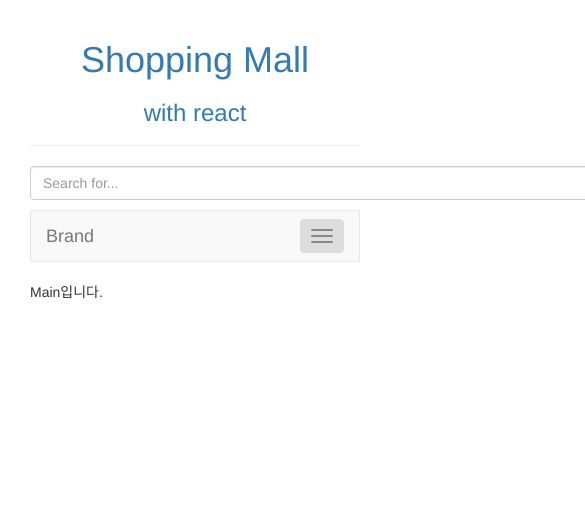
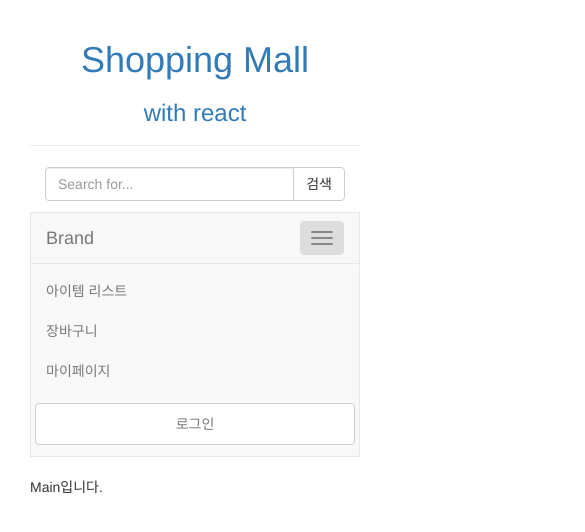
Before and after one commit to ojwman/react-shopping-mall, a React (Create React App) app: page / in a window 390 px wide. Both pictures are taken after a click on the button "Toggle navigation". Shown: the top 532 px of the page, 585 px wide, since content can reach past the window. Built offline with nearby package versions, Linux system fonts and the light colour scheme.

Commit message:
css 수정

```diff
--- a/src/App.js
+++ b/src/App.js
@@ -8,18 +8,21 @@ import User from "./components/User";
 import { BrowserRouter as Router, Link, Route } from "react-router-dom";
 
 //import "./w3.css";
-//import { Container, Row, Col, Nav, NavItem, NavLink } from "reactstrap";
 
 class App extends Component {
   constructor(props) {
     super(props);
     this.state = {
-      keyword: ""
+      keyword: "",
+      navCollapsed: true
     };
   }
-
+  _onToggleNav = () => {
+    this.setState({ navCollapsed: !this.state.navCollapsed });
+  };
   render() {
     console.log("App render", this);
+    const { navCollapsed } = this.state;
     return (
       <Router>
         <div className="container-fluid">
@@ -27,6 +30,8 @@ class App extends Component {
             <Top title="Shopping Mall" sub="with react"></Top>
           </div>
           <div className="col-md-12">
+            <div className="col-md-2"></div>
+            <div className="col-md-8">
               <SearchBox
                 onSetValue={value => {
                   // alert(value);
@@ -36,12 +41,15 @@ class App extends Component {
                 }}
               />
             </div>
+            <div className="col-md-2"></div>
+          </div>
           <div className="col-md-12">
             <nav className="navbar navbar-default">
               <div className="navbar-header">
                 <button
                   type="button"
                   className="navbar-toggle collapsed"
+                  onClick={this._onToggleNav}
                   data-toggle="collapse"
                   data-target="#bs-example-navbar-collapse-1"
                 >
@@ -54,11 +62,14 @@ class App extends Component {
                   Brand
                 </Link>
               </div>
-              <div className="collapse navbar-collapse">
+              <div
+                className={
+                  (navCollapsed ? "collapse" : "") + " navbar-collapse"
+                }
+              >
                 <ul className="nav navbar-nav">
                   <li>
                     <Link
-                      className=""
                       to={"/shop/item-list?keyword=" + this.state.keyword}
                       id="link-item-list"
                     >
@@ -66,14 +77,10 @@ class App extends Component {
                     </Link>
                   </li>
                   <li>
-                    <Link className="" to="/shop/basket">
-                      장바구니
-                    </Link>
+                    <Link to="/shop/basket">장바구니</Link>
                   </li>
                   <li>
-                    <Link className="" to="/mypage/basic-info">
-                      마이페이지
-                    </Link>
+                    <Link to="/mypage/basic-info">마이페이지</Link>
                   </li>
                 </ul>
                 <ul className="nav navbar-nav navbar-right">
--- a/src/components/SearchBox.js
+++ b/src/components/SearchBox.js
@@ -5,10 +5,7 @@ class SearchBox extends Component {
   render() {
     console.log("SearchBox render");
     return (
-      <div
-        className="center-block"
-        style={{ width: "740px", marginBottom: "10px" }}
-      >
+      <div className="center-block" style={{ marginBottom: "10px" }}>
         <div className="input-group ">
           {/* <label className="w3-text-blue">검색어</label> */}
           <input
```
Lines whose indentation alone changed are shown as unchanged.
